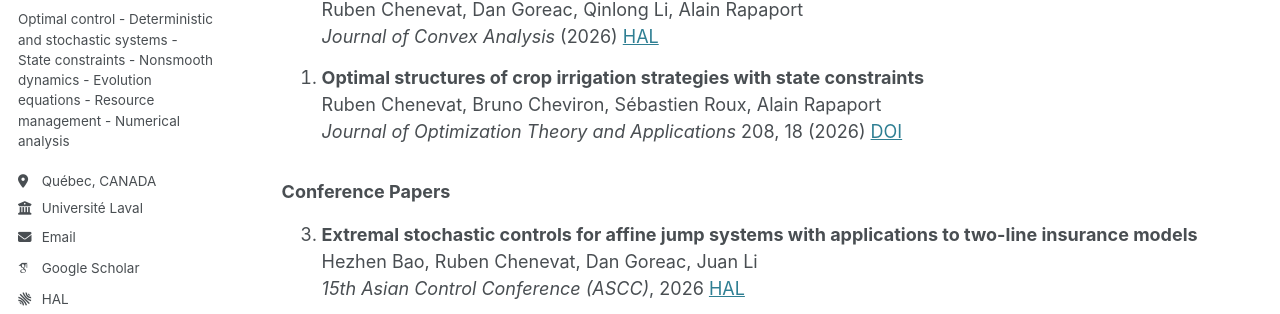
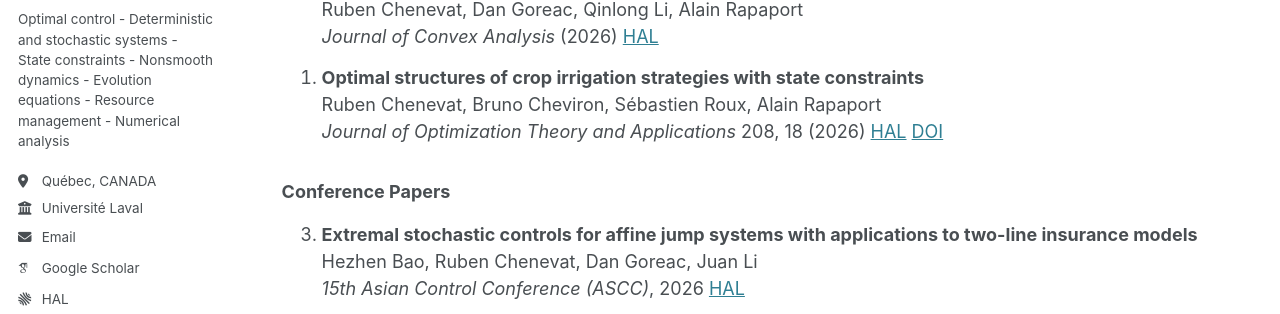
Before and after one commit to rubenchenevat/rubenchenevat.github.io, a Jekyll site: the page built from _pages/publications.html, in a window 1280 px wide and 900 px high. Shown: the part 241-555 px from the top of the window. Built offline with Jekyll 4.4.1, drawn with Linux system fonts in a browser that asks for light colours; some web fonts are replaced.

Commit message:
Update publications.html

```diff
--- a/_pages/publications.html
+++ b/_pages/publications.html
@@ -97,7 +97,7 @@ author_profile: true
             <summary>
                 <strong>Optimal structures of crop irrigation strategies with state constraints</strong><br>
                 Ruben Chenevat, Bruno Cheviron, Sébastien Roux, Alain Rapaport<br>
-                <em>Journal of Optimization Theory and Applications</em> 208, 18 (2026) <a href="https://link.springer.com/article/10.1007/s10957-025-02854-7" target="_blank">DOI</a>
+                <em>Journal of Optimization Theory and Applications</em> 208, 18 (2026) <a href="https://hal.science/hal-04506794v2" target="_blank">HAL</a> <a href="https://link.springer.com/article/10.1007/s10957-025-02854-7" target="_blank">DOI</a>
             </summary>
             <div class="publication-extra">
                 <p>
```
